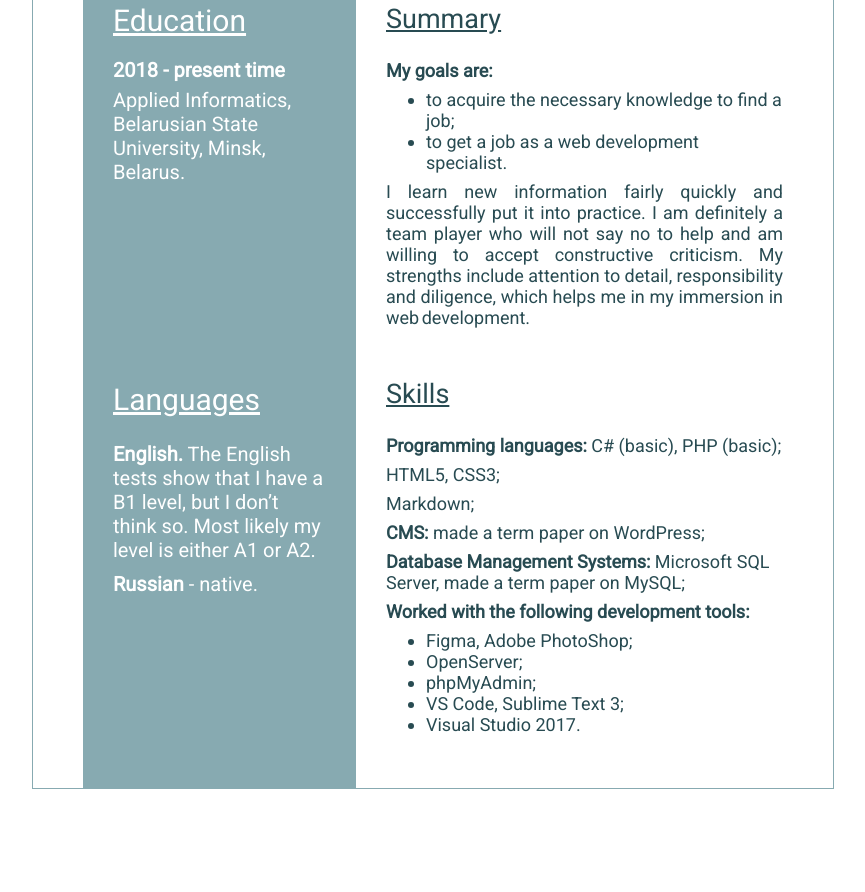
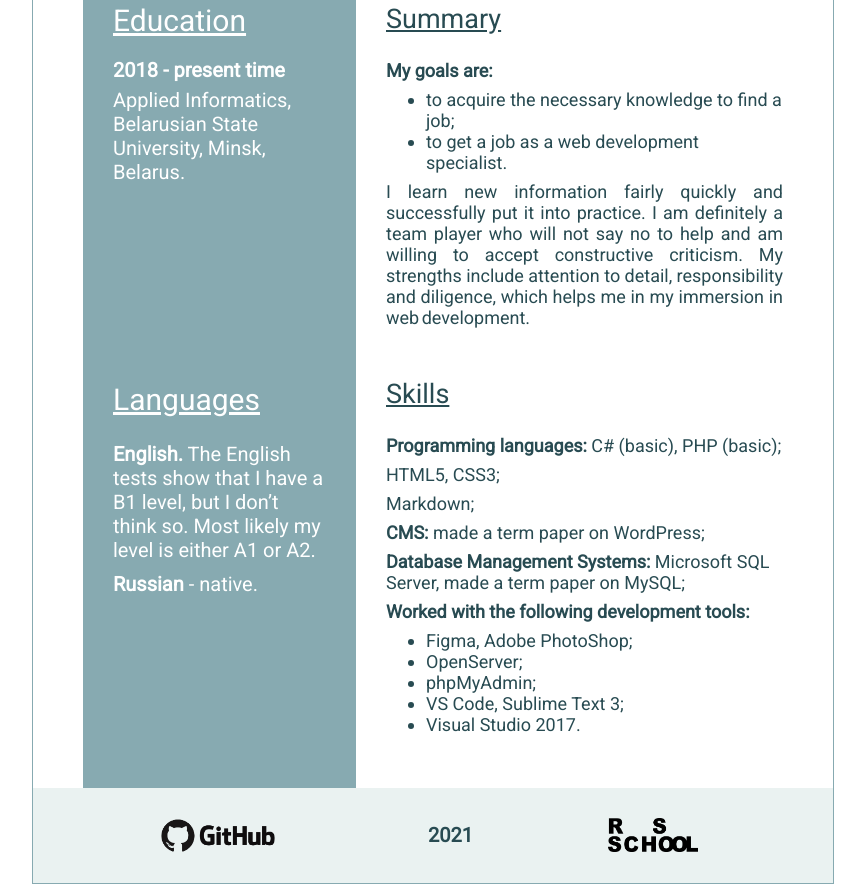
Before and after one commit to tantality/rsschool-cv, a plain HTML site: page index.html in a window 1280 px wide. Shown: the part 479-1371 px from the top of the page, without its empty margins (207-1072 px from the left). Before the commit the page ends 1276 px from the top, so only its background shows below. Drawn offline with Linux system fonts and the light colour scheme.

Commit message:
feat: add footer, update style.css

```diff
--- a/css/style.css
+++ b/css/style.css
@@ -1,11 +1,14 @@
 * {
  font-family:  'Roboto', sans-serif;
 }
+
+
 
 .cv {
    margin: auto;
     width: 800px;
     border: 1px solid #87AAB1;
+    border-bottom: none;
     font-size: 18px;
     color:#284B52;
 }
@@ -98,3 +101,41 @@ ul {
 p~p {
   margin-top:-10px;
 }
+
+.footer {
+  margin: auto;
+  border: 1px solid #87AAB1;
+  border-top: none;
+  display: flex;
+  width: 800px;
+  background: #EAF2F1;
+  padding: 20px 0px;
+}
+
+.github {
+  margin-left: 110px;
+  margin-right: 135px;
+  /* border: 1px solid black; */
+  width: 150px;
+  height: 55px;
+}
+
+.revoke_indents {
+  margin:0px;
+}
+
+.year{
+  margin: 15px 0;
+  font-size: 20px;
+  color:#284B52;
+  font-weight: bold;
+}
+
+.course {
+  /* margin-right: 110px; */
+  margin-left: 135px;
+  /* border: 1px solid black; */
+  padding-top: 10px;
+  width: 90px;
+  height: 34px;
+}
--- a/index.html
+++ b/index.html
@@ -73,5 +73,17 @@
             </div>
        </div>
     </main>
+
+    <footer class="footer">
+    <div class="github">
+      <p class="revoke_indents "> <a href="https://github.com/tantality"><img src="img/github.png" width="150" height="55"  alt="github"></a></p>
+    </div>
+    <div class="year">
+        <p class="revoke_indents">2021</p>
+    </div>
+    <div class="course">
+        <p class="revoke_indents"> <a href="https://rs.school/js/"><img src="img/rsschool.png" width="90" height="34"  alt="course_rsschool"></a></p>
+    </div>
+    </footer>
 </body>
 </html>
```
Also changed, not shown: img/github.jpg (added), img/github.png (renamed from img/github1.png), img/rsschool.png (added).
